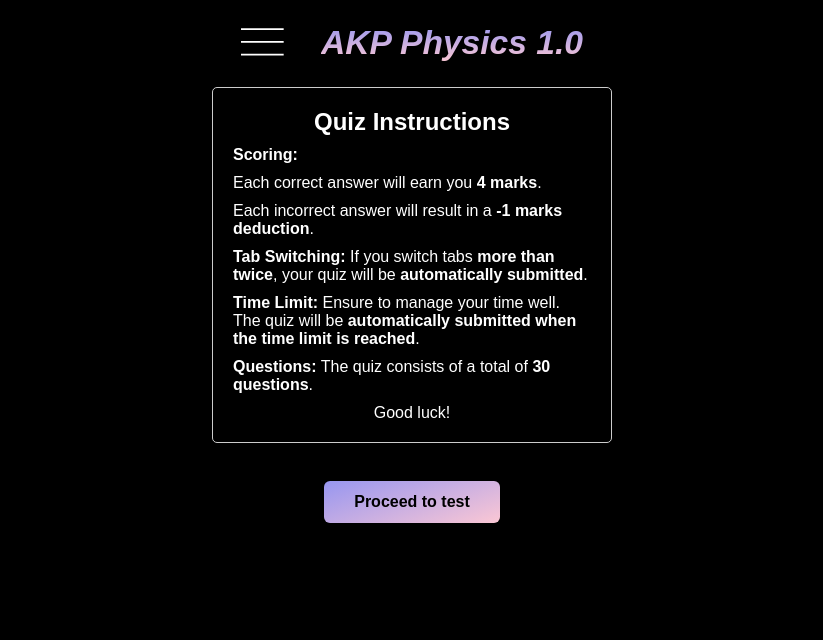
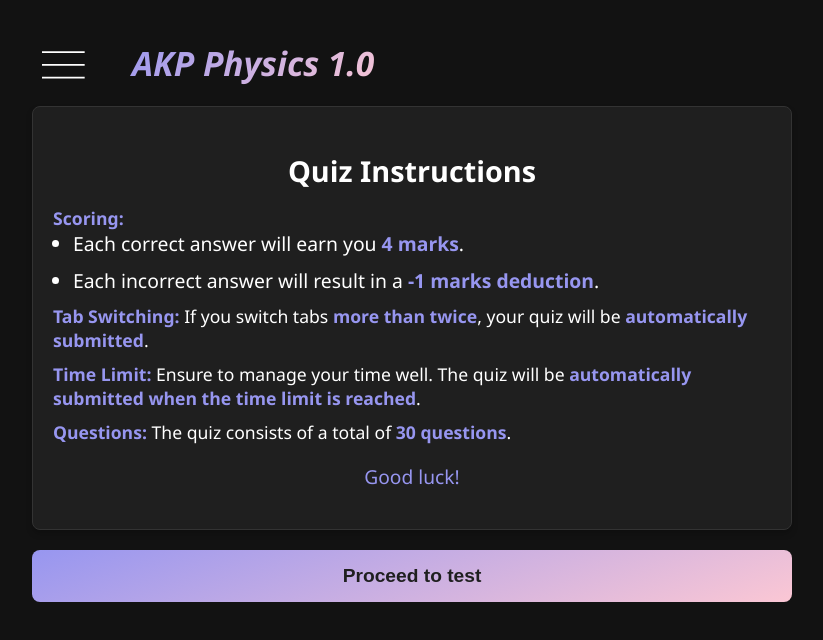
Before and after one commit to PankajSharma3/Tutor-Point, a website: page public/html/instruction.html in a window 1280 px wide. Shown: the whole page, without its empty margins (228-1051 px from the left). Drawn offline with Linux system fonts and the light colour scheme.

Commit message:
Update instruction.css

```diff
--- a/public/css/instruction.css
+++ b/public/css/instruction.css
@@ -1,86 +1,106 @@
-* {
+*{
+    user-select: none;
+}
+
+body {
+    font-family: 'Segoe UI', Tahoma, Geneva, Verdana, sans-serif;
     margin: 0;
     padding: 0;
-    box-sizing: border-box;
-    font-family: 'Poppins', sans-serif;
-    background-color: rgb(0, 0, 0);
-    color: white;
-    user-select: none;
-    max-height: 100vh;
+    background-color: #121212;
+    color: #ffffff;
 }
 
-body{
+.container {
+    width: 100%;
+    max-width: 800px;
+    margin: 0 auto;
+    padding: 20px;
+    box-sizing: border-box;
+}
+
+.menu {
     display: flex;
     align-items: center;
-    justify-content: center;
+    text-align: center;
+    gap: 30px;
+    padding: 10px;
+    width: 100%;
 }
 
-.container{
-    height: 100vh;
-    width: 50vh;
-    display: flex;
-    align-items: center;
-    flex-direction: column;
+.menu svg {
+    cursor: pointer;
+    margin-bottom: 15px;
 }
 
-.menu{
-    display: flex;
-    align-items: center;
-    justify-content: center;
-    text-align: center;
-    gap: 30px;
-    padding: 2%;
-}
-
-.menu svg{
-    cursor: pointer;
-    margin-bottom: 6%;
-}
-
-.menu i{
-    background: linear-gradient(180deg, #9796f0, #fbc7d4);
+.menu i {
+    background: linear-gradient(130deg, #9796f0, #fbc7d4);
     -webkit-text-fill-color: transparent;
     -webkit-background-clip: text;
     font-weight: 600;
     font-size: 2.1rem;
     text-decoration: none;
+    padding: 10px;
 }
 
-h1{
-    text-align: center;
-    margin-bottom: 5%;
+
+.info {
+    background-color: #1f1f1f;
+    border: 1px solid #333333;
+    border-radius: 8px;
+    padding: 20px;
+    box-shadow: 0 4px 6px rgba(0, 0, 0, 0.2);
+    margin-bottom: 20px;
 }
 
-p{
+.info h2 {
+    font-size: 1.8em;
+    margin-bottom: 15px;
     text-align: center;
+    color: #ffffff;
 }
 
-button {
-    color: #000;
-    font-weight: bold;
-    background: linear-gradient(160deg, #9796f0, #fbc7d4);
-    padding: 12px 30px;
-    border: none;
-    font-size: 1rem;
-    border-radius: 6px;
-    margin-top: 38px;
-    cursor: pointer;
-    transition: 0.2s ease;
-}
-
-.info {
-    border: 1px solid #ccc;
-    padding: 20px;
-    border-radius: 5px;
-    max-width: 600px;
-}
-.info h2 {
-    text-align: center;
-}
 .info ul {
     list-style-type: none;
     padding: 0;
 }
-.info li {
-    margin: 10px 0;
+
+.info ul li {
+    margin-bottom: 10px;
+    font-size: 1.1em;
 }
+
+.info ul li strong {
+    color: #9796f0;
+}
+
+.info ul li ul {
+    list-style-type: disc;
+    padding-left: 20px;
+}
+
+.info p {
+    font-size: 1.2em;
+    color: #9796f0;
+}
+
+.btn {
+    width: 100%;
+    background: linear-gradient(160deg, #9796f0, #fbc7d4);
+    color: #1f1f1f;
+    border: none;
+    border-radius: 8px;
+    padding: 15px;
+    font-size: 1.2em;
+    font-weight: bold;
+    text-align: center;
+    cursor: pointer;
+    text-decoration: none;
+    transition: background-color 0.3s ease, transform 0.3s ease;
+}
+
+@media (max-width: 480px) {
+    .menu {
+        font-size: 18px;
+        gap: 0;
+    }
+}
```
